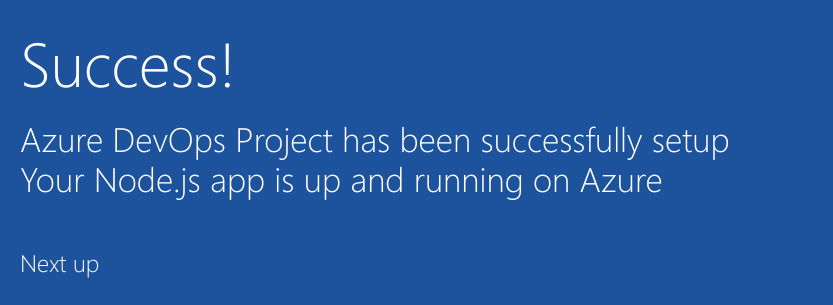
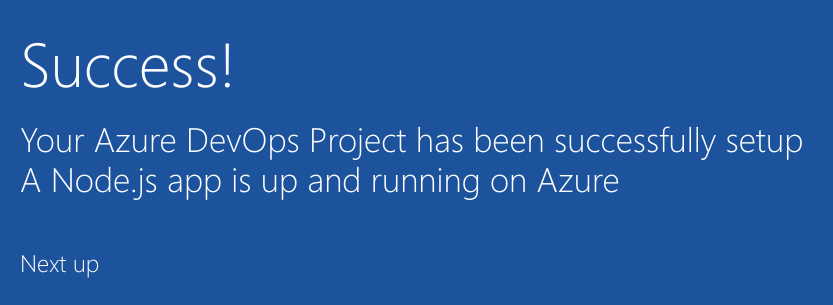
Before and after one commit to pulkitaggarwl/nodeapp, a website: page index.html in a window 1280 px wide. Shown: the part 352-657 px from the top of the page, 205-1038 px from the left. Drawn offline with Linux system fonts and the light colour scheme.

Commit message:
update the text

```diff
--- a/index.html
+++ b/index.html
@@ -163,8 +163,8 @@
             </div>
             <div class="content-body">
                 <div class="success-text">Success!</div>
-                <div class="description line-1"> Azure DevOps Project has been successfully setup </div>
-                <div class="description line-2"> Your Node.js app is up and running on Azure</div>
+                <div class="description line-1">Your Azure DevOps Project has been successfully setup </div>
+                <div class="description line-2"> A Node.js app is up and running on Azure</div>
                 <div class="next-steps-container">
                     <div class="next-steps-header">Next up</div>
                     <div class="next-steps-body">
```
